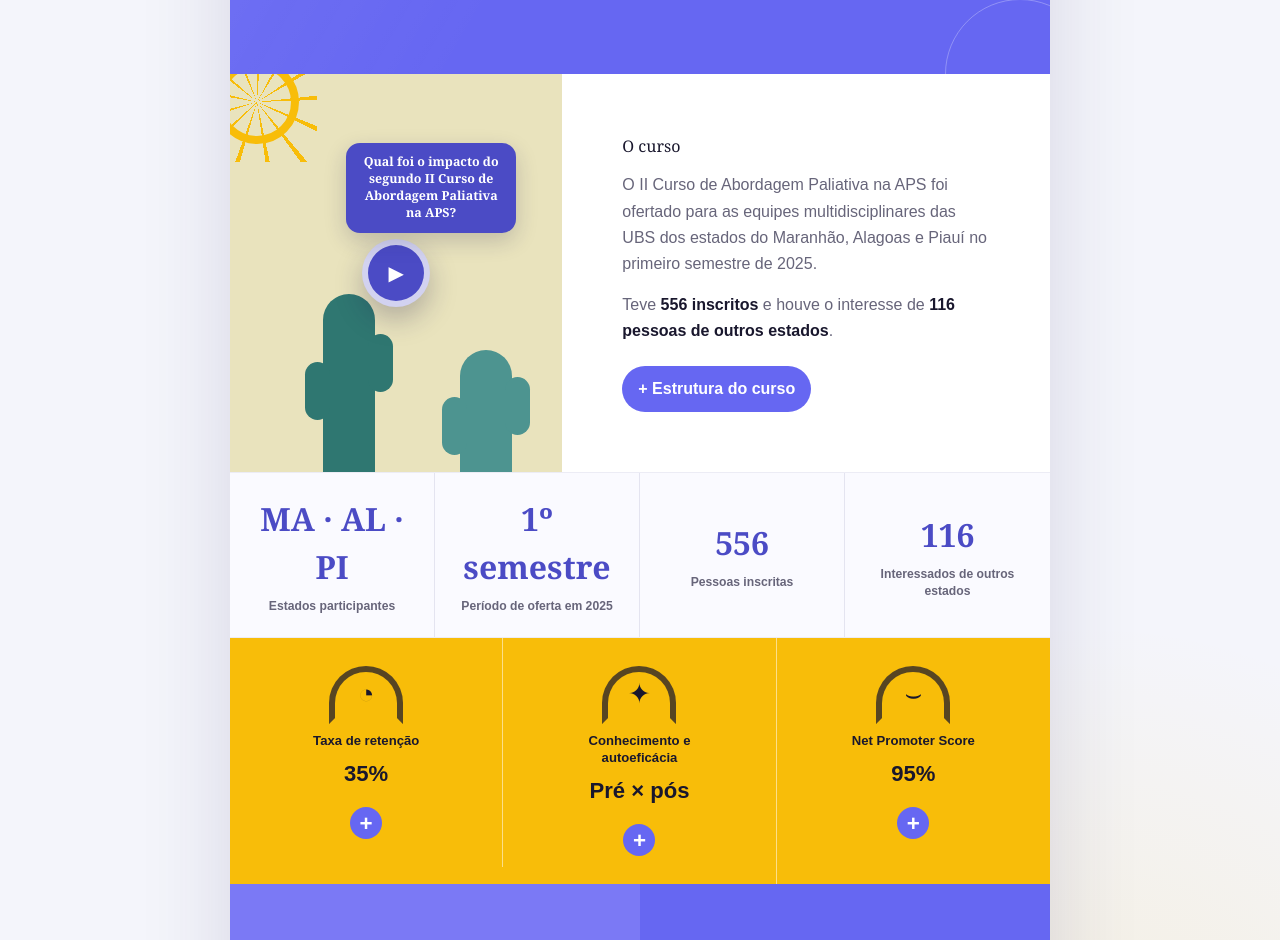
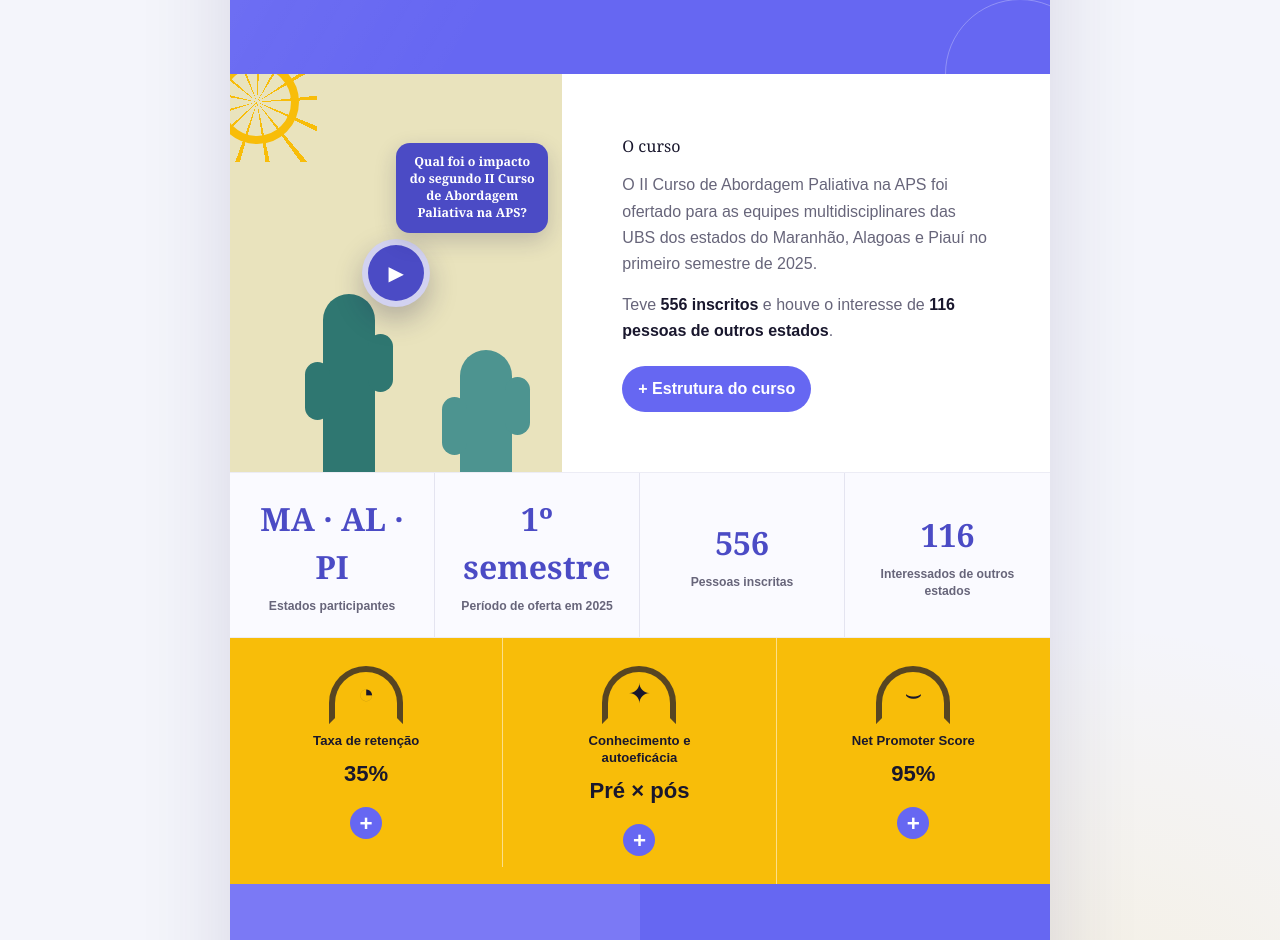
Before and after one commit to brunobelolima/infografico-paliativos-aps, a Next.js app: page / in a window 1280 px wide. Shown: the part 768-1708 px from the top of the page. Built offline with nearby package versions, Linux system fonts and the light colour scheme.

Commit message:
Amplia e alinha caixa de texto à direita

```diff
--- a/app/globals.css
+++ b/app/globals.css
@@ -296,11 +296,10 @@ a:focus-visible {
   position: absolute;
   z-index: 3;
   top: calc(50% - 130px);
-  left: calc(50% + 35px);
-  width: min(170px, calc(100% - 28px));
+  right: 14px;
+  width: calc(50% - 14px);
   margin: 0;
   padding: 11px 12px;
-  transform: translateX(-50%);
   border-radius: 14px;
   background: var(--purple-dark);
   color: var(--white);
```
